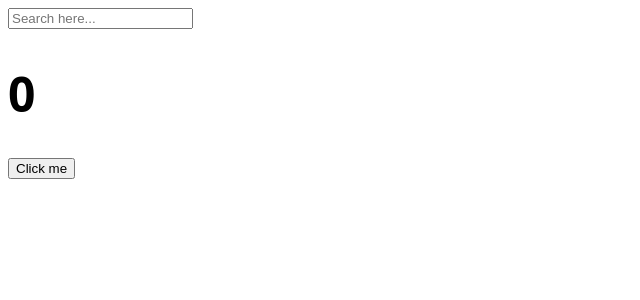
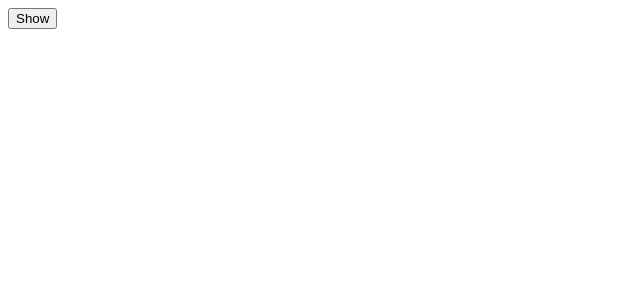
Before and after one commit to GarlicScent/react-tutorial, a React (Create React App) app: page / in a window 1280 px wide. Shown: the top 300 px of the page, without its empty margins (0-640 px from the left). Built offline with nearby package versions, Linux system fonts and the light colour scheme.

Commit message:
#6.4 cleanup. useEffect return function 으로 컴포넌트가 수명이 끝나면 실행되는 함수를 설정할 수 있다.

```diff
--- a/src/App.js
+++ b/src/App.js
@@ -1,28 +1,30 @@
 import Button from "./Button";
 import styles from "./App.module.css";
 import { useState, useEffect } from "react";
+import { render } from "@testing-library/react";
+
+function Hello() {
+	function byeFn() {
+		console.log("bye");
+	}
+	function hiFn() {
+		console.log("created :)");
+		return byeFn;
+	}
+	useEffect(hiFn, []);
+	return <h1>Hello</h1>;
+}
 
 function App() {
-	const [counter, setCounter] = useState(0);
-	const [keyword, setKeyword] = useState("");
-	const onClick = () => setCounter((prev) => prev + 1);
-	const onChange = (event) => setKeyword(event.target.value);
+	const [showing, setShowing] = useState(false);
 
-	useEffect(() => console.log("call the counter"), [counter]);
-	useEffect(() => {
-		if (keyword !== "" && keyword.length > 4)
-			console.log("Search for: ", keyword);
-	}, [keyword]);
+	function revertClick() {
+		setShowing((prev) => !prev);
+	}
 	return (
 		<div>
-			<input
-				onChange={onChange}
-				type="text"
-				placeholder="Search here..."
-			/>
-
-			<h1 className={styles.title}>{counter}</h1>
-			<button onClick={onClick}>Click me</button>
+			{showing ? <Hello /> : null}
+			<button onClick={revertClick}>{showing ? "Hide" : "Show"}</button>
 		</div>
 	);
 }
--- a/src/index.js
+++ b/src/index.js
@@ -6,7 +6,7 @@
 const root = createRoot(container);
 
 root.render(
-	<React.StrictMode>
-		<App />
-	</React.StrictMode>
+	// <React.StrictMode>
+	// </React.StrictMode>
+	<App />
 );
```
